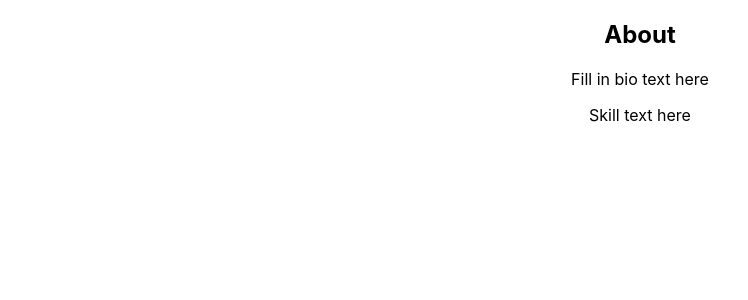
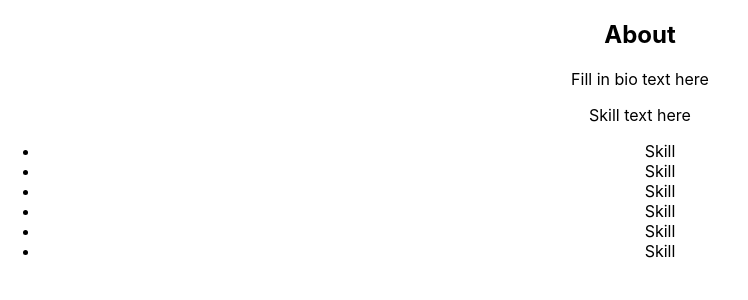
Before and after one commit to zavaleta-a/react-portfolio, a React (Create React App) app in the folder reactportfolio/: page / in a window 1280 px wide. Shown: the top 300 px of the page, without its empty margins (0-748 px from the left). Built offline with nearby package versions, Linux system fonts and the light colour scheme.

Commit message:
about section temp complete

```diff
--- a/reactportfolio/src/views/about/index.js
+++ b/reactportfolio/src/views/about/index.js
@@ -8,11 +8,23 @@ function About() {
         <div className="col-md about-left"></div>
       </div>
       <div className="col-md">
-          <h2 className="viewTitle" id="aboutTitle">About</h2>
-          <div className="row align-self-center bioText">
-              <p className="bio">Fill in bio text here</p>
-              <p className="bio"><span className="skills">Skill text here</span></p>
-          </div>
+        <h2 className="viewTitle" id="aboutTitle">
+          About
+        </h2>
+        <div className="row align-self-center bioText">
+          <p className="bio">Fill in bio text here</p>
+          <p className="bio">
+            <span className="skills">Skill text here</span>
+            <ul className="skillsList text-center">
+              <li className="skill">Skill</li>
+              <li className="skill">Skill</li>
+              <li className="skill">Skill</li>
+              <li className="skill">Skill</li>
+              <li className="skill">Skill</li>
+              <li className="skill">Skill</li>
+            </ul>
+          </p>
+        </div>
       </div>
     </div>
   );
```
